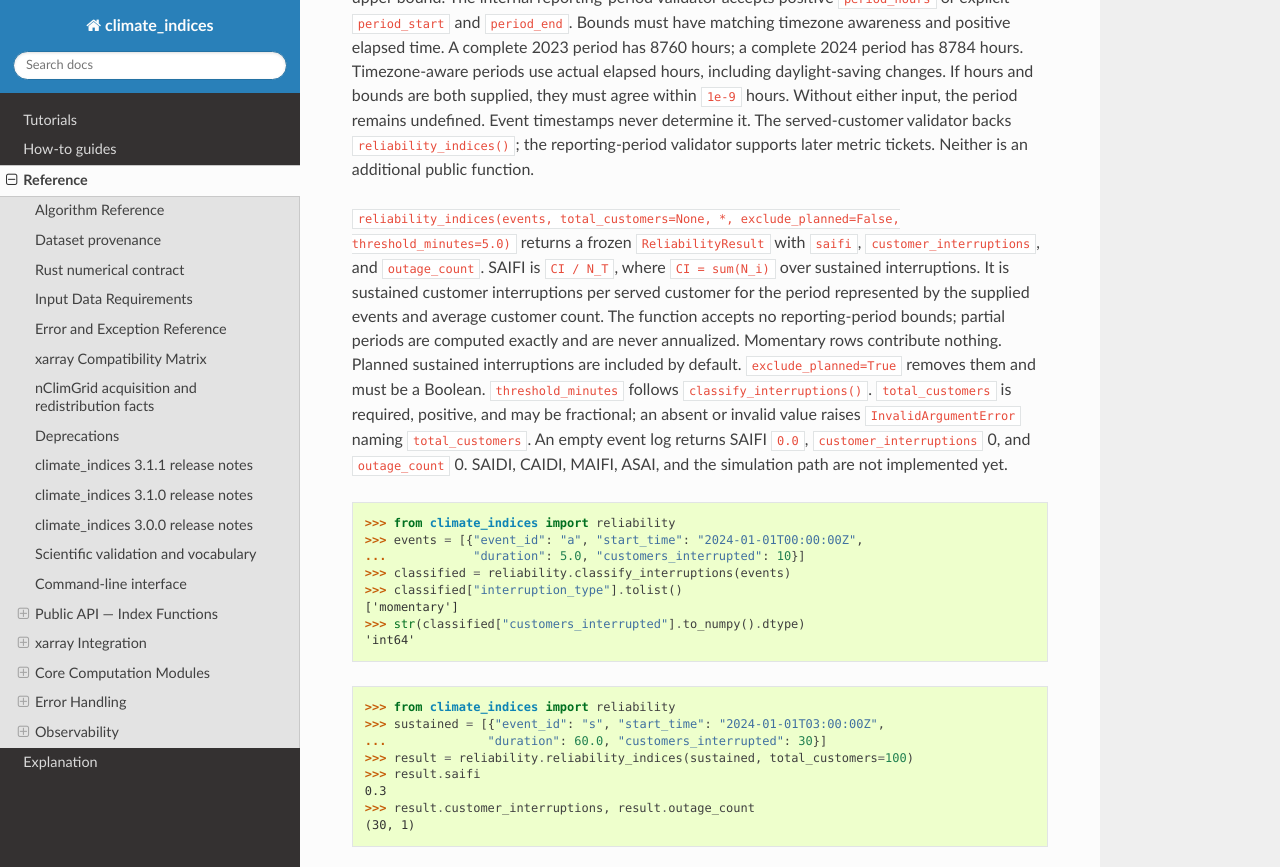
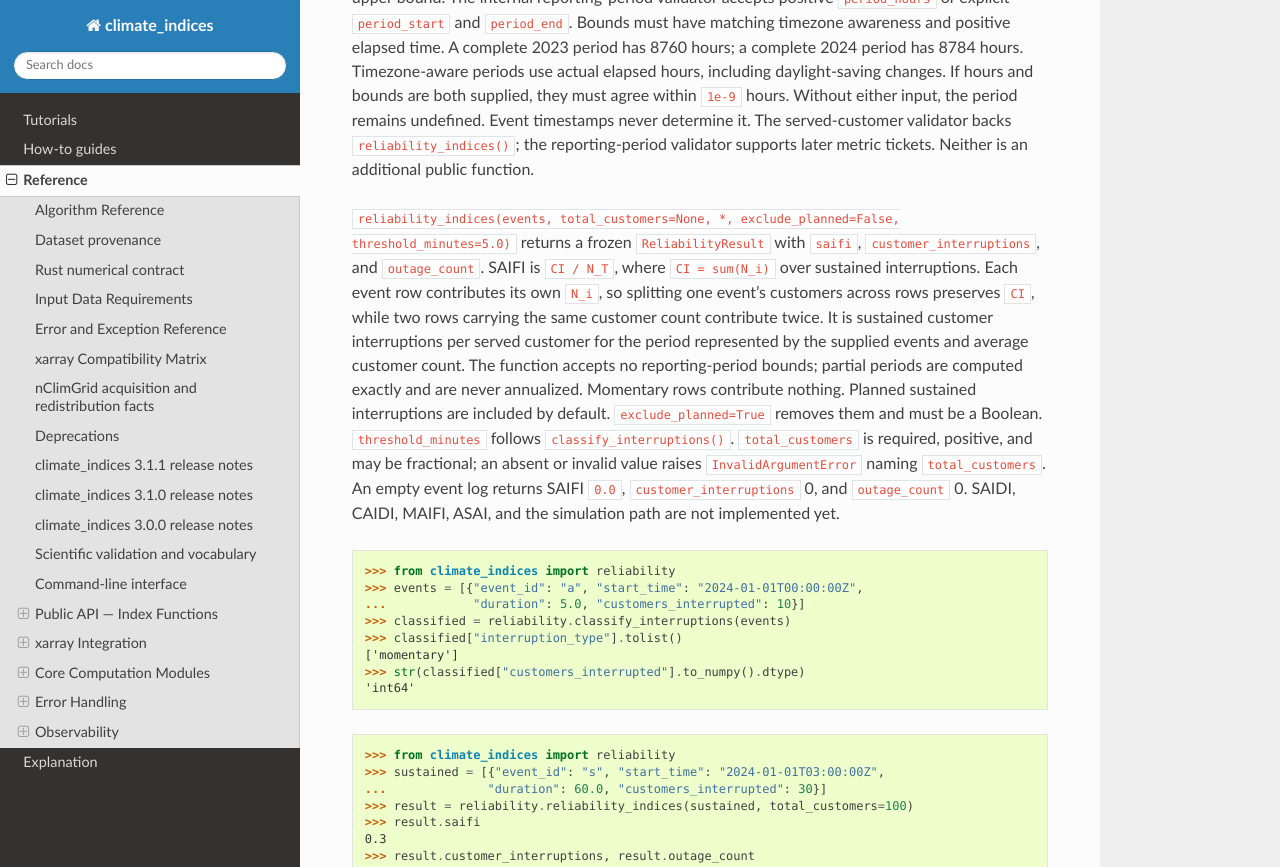
Before and after one commit to monocongo/climate_indices, a Sphinx documentation site: the page built from docs/reference.md, in a window 1280 px wide and 900 px high, scrolled down 5192 px, cut to the strip 0-867 px from the top of the window. Built offline with Sphinx 7.4.7 and the Read the Docs theme 3.1.0, drawn with Linux system fonts in a browser that asks for light colours.

Commit message:
docs(reliability): state that CI sums per event row
Two rows carrying the same customer count contribute twice, while splitting
one event's customers across rows preserves CI. This makes the shipped
contract explicit where issue #1338's checklist wording is ambiguous.

Finding: PRRT_kwDOBZ3L8c6yggOs
Review-Anchor: https://github.com/monocongo/climate_indices/pull/1538#discussion_r4438220094

```diff
--- a/docs/reference.md
+++ b/docs/reference.md
@@ -234,6 +234,8 @@ validator supports later metric tickets. Neither is an additional public functio
 `reliability_indices(events, total_customers=None, *, exclude_planned=False, threshold_minutes=5.0)`
 returns a frozen `ReliabilityResult` with `saifi`, `customer_interruptions`, and `outage_count`.
 SAIFI is `CI / N_T`, where `CI = sum(N_i)` over sustained interruptions.
+Each event row contributes its own `N_i`, so splitting one event's customers across
+rows preserves `CI`, while two rows carrying the same customer count contribute twice.
 It is sustained customer interruptions per served customer for the period
 represented by the supplied events and average customer count.
 The function accepts no reporting-period bounds; partial periods are computed
```
